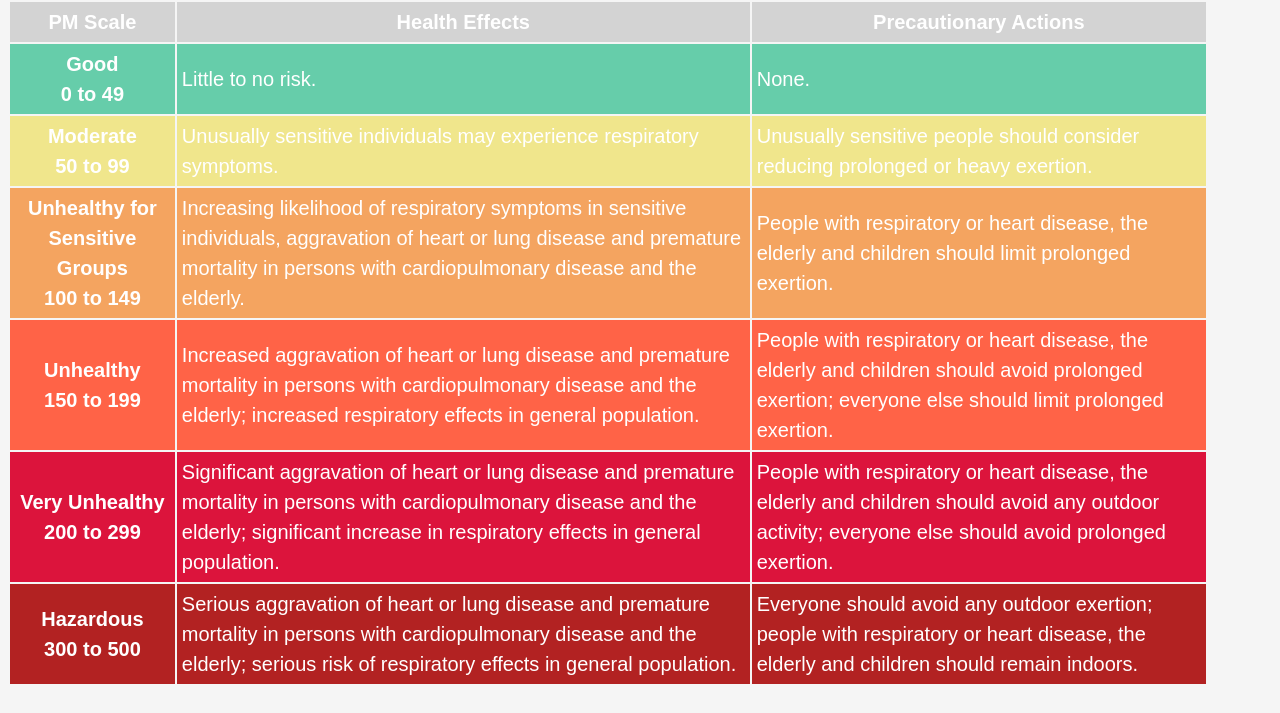
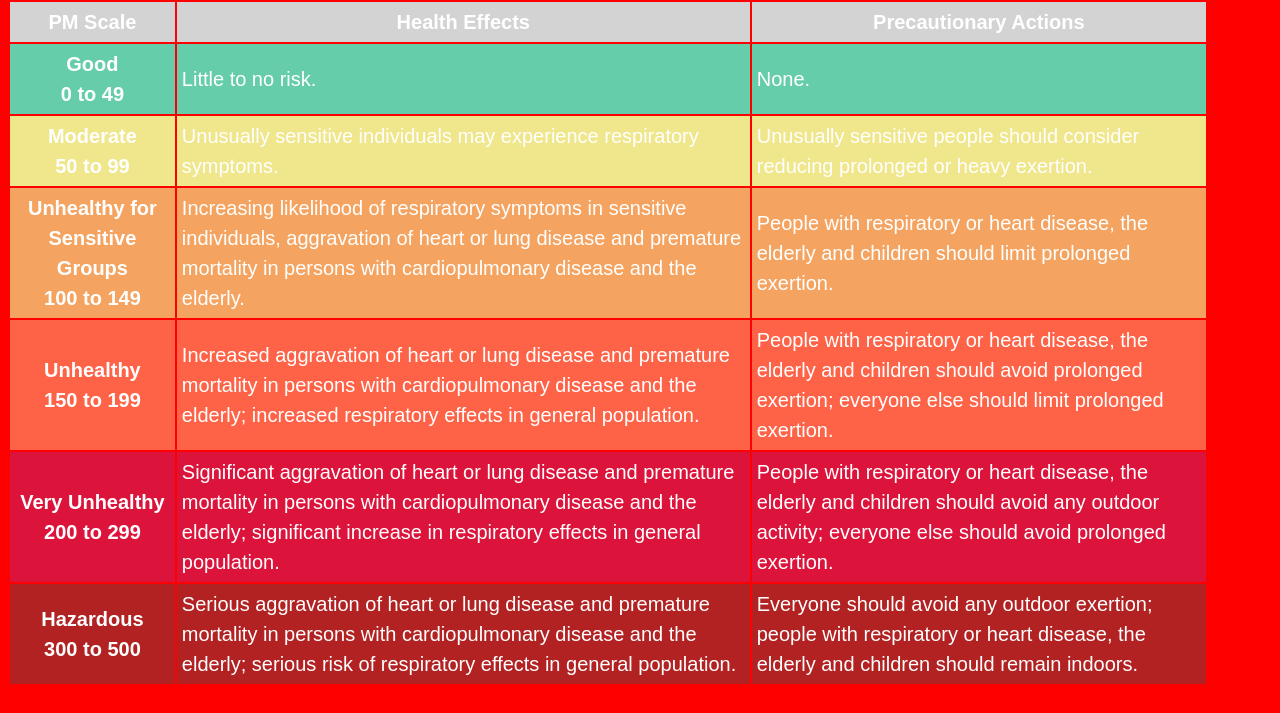
Before and after one commit to snarksandrec/aqi_testing, a plain HTML site: page indoor/index.html in a window 1280 px wide. Shown: the part 284-997 px from the top of the page. Drawn offline with Linux system fonts and the light colour scheme; files whose address does not match are found by name; a web font is replaced by a local one.

Commit message:
Update index.html

```diff
--- a/indoor/index.html
+++ b/indoor/index.html
@@ -10,7 +10,7 @@
     <link href="https://fonts.googleapis.com/css2?family=News+Cycle:wght@400;700&display=swap" rel="stylesheet">
 </head>
 
-<body style="background-color: whitesmoke;">
+<body style="background-color: red;">
     <div class="container" id="container">
         <div class='time' id="time"></div>
         <div class='aqi-container' id="containerPm25">
```
